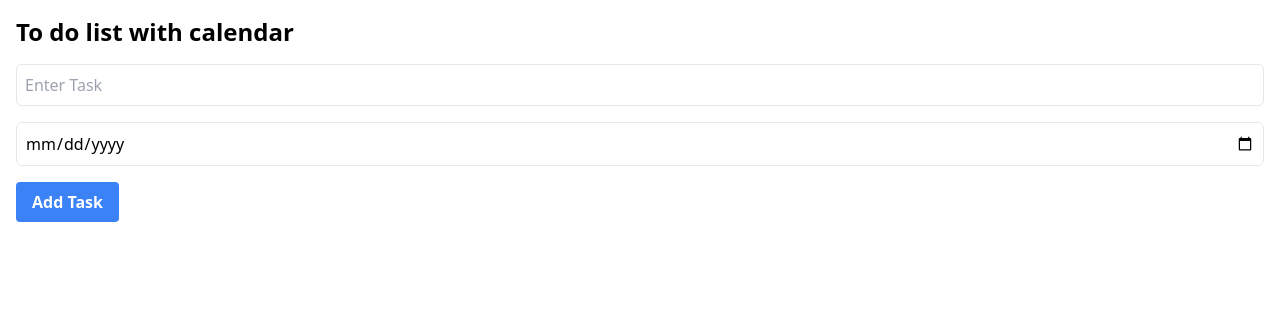
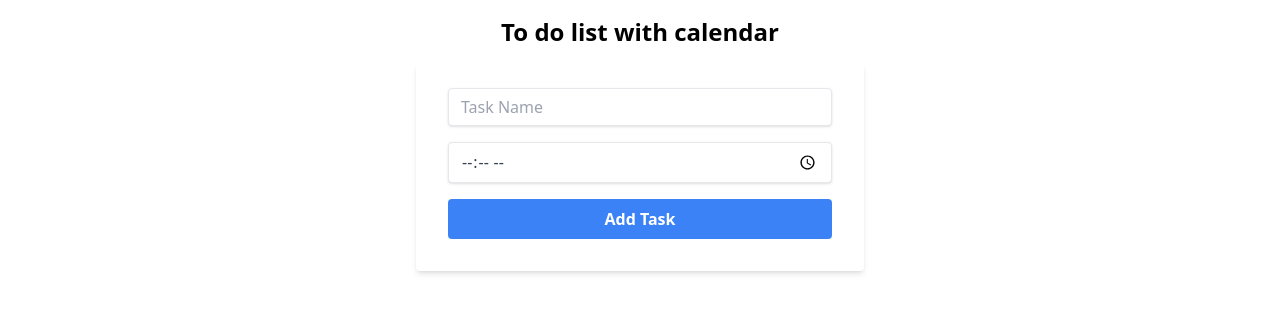
Before and after one commit to Farditya/to-do-calendar, a React (Create React App) app: page / in a window 1280 px wide. Shown: the top 312 px of the page. Built offline with nearby package versions, Linux system fonts and the light colour scheme.

Commit message:
memperbarui taskform

```diff
--- a/public/index.html
+++ b/public/index.html
@@ -10,34 +10,14 @@
       content="Web site created using create-react-app"
     />
     <link rel="apple-touch-icon" href="%PUBLIC_URL%/logo192.png" />
-    <!--
-      manifest.json provides metadata used when your web app is installed on a
-      user's mobile device or desktop. See https://developers.google.com/web/fundamentals/web-app-manifest/
-    -->
+
     <link rel="manifest" href="%PUBLIC_URL%/manifest.json" />
-    <!--
-      Notice the use of %PUBLIC_URL% in the tags above.
-      It will be replaced with the URL of the `public` folder during the build.
-      Only files inside the `public` folder can be referenced from the HTML.
 
-      Unlike "/favicon.ico" or "favicon.ico", "%PUBLIC_URL%/favicon.ico" will
-      work correctly both with client-side routing and a non-root public URL.
-      Learn how to configure a non-root public URL by running `npm run build`.
-    -->
-    <title>React App</title>
+    <title>To do Calendar</title>
   </head>
   <body>
     <noscript>You need to enable JavaScript to run this app.</noscript>
     <div id="root"></div>
-    <!--
-      This HTML file is a template.
-      If you open it directly in the browser, you will see an empty page.
 
-      You can add webfonts, meta tags, or analytics to this file.
-      The build step will place the bundled scripts into the <body> tag.
-
-      To begin the development, run `npm start` or `yarn start`.
-      To create a production bundle, use `npm run build` or `yarn build`.
-    -->
   </body>
 </html>
--- a/src/App.js
+++ b/src/App.js
@@ -1,5 +1,6 @@
 import React, {useState} from "react";
 import TaskForm from "./components/TaskForm";
+import TaskList from "./components/TaskList";
 
 function App() {
   const [tasks, setTasks] = useState([]);
@@ -8,8 +9,11 @@ function App() {
   };
   return (
     <div className="container mx-auto p-4">
-    <h1 className="text-2xl font-bold mb-4">To do list with calendar</h1>
+    <div className="flex flex-col justify-center items-center">
+      <h1 className="text-2xl font-bold mb-4 text-center">To do list with calendar</h1>
       <TaskForm onAddTask={addTask} />
+      <TaskList tasks={tasks} />
+    </div>
     </div>
   );
 }
--- a/src/components/TaskForm.js
+++ b/src/components/TaskForm.js
@@ -1,21 +1,45 @@
+import { useState } from "react";
+
 const TaskForm = ({onAddTask}) => {
-    const handleSubmit = (event) => {
-        event.preventDefault();
-        const task = {
-            id: Date.now(),
-            name: event.target.taskName.value,
-            date: event.target.taskDate.value,
-        };
-        onAddTask(task);
-        event.target.reset();
+    const [name, setName] = useState("");
+    const [time, setTime] = useState("");
+
+    const handleSubmit = (e) => {
+        e.preventDefault();
+        if(name && time){
+            onAddTask({
+                id:Date.now(),name, time, date:null, completed:false
+            });
+            setName("");
+            setTime("");
+        }
     };
     return (
-        <form onSubmit={handleSubmit} className="space-y-4">
-            <input type="text" name="taskName" placeholder="Enter Task" required className="border p-2 w-full rounded-md" />
-            <input type="date" name="taskDate" placeholder="Enter Date" required className="border p-2 w-full rounded-md"/>
-            <button type="submit" className="bg-blue-500 hover:bg-blue-700 text-white font-bold py-2 px-4 rounded transition duration-200">Add Task</button>
+        <form onSubmit={handleSubmit} className="mb-4 space-y-4 bg-white shadow-md rounded px-8 pt-6 pb-8 max-w-md mx-auto">
+            <input
+                type="text"
+                placeholder="Task Name"
+                value={name}
+                onChange={(e) => setName(e.target.value)}
+                required
+                className="shadow appearance-none border rounded w-full py-2 px-3 text-gray-700 leading-tight focus:outline-none focus:shadow-outline"
+            />
+            <input
+                type="time"
+                placeholder="Time"
+                value={time}
+                onChange={(e) => setTime(e.target.value)}
+                required
+                className="shadow appearance-none border rounded w-full py-2 px-3 text-gray-700 leading-tight focus:outline-none focus:shadow-outline"
+            />
+            <button
+                type="submit"
+                className="bg-blue-500 hover:bg-blue-700 text-white font-bold py-2 px-4 rounded focus:outline-none focus:shadow-outline w-full"
+            >
+                Add Task
+            </button>
         </form>
-    );
+    )
 }
 
 export default TaskForm;
--- a/src/components/TaskList.js
+++ b/src/components/TaskList.js
@@ -0,0 +1,11 @@
+const TaskList = ({tasks}) => {
+    return (
+        <ul>
+            {tasks.map((task) => (
+                <li key={task.id} className="border p-2 rounded-lg bg-gray-400">{task.name} - {task.date}</li>
+            ))}
+        </ul>
+    );
+}
+
+export default TaskList;
```
